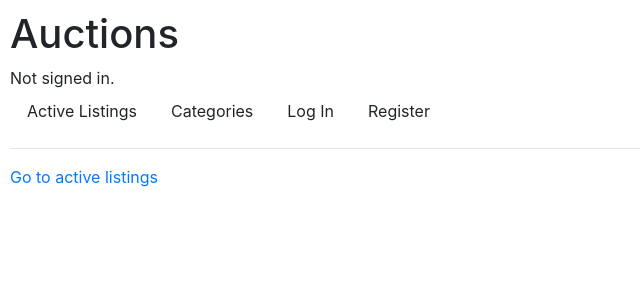
After one commit to svandermeulen/lecture_4_migrations, a Django app: page /category/1 in a window 1280 px wide. The commit adds this page. Shown: the top 300 px of the page, without its empty margins (0-640 px from the left). Run offline with Django 3.2, Linux system fonts and the light colour scheme; data that the repository does not hold is empty; some libraries are stand-ins or nearby versions.

Commit message:
Add option to filter on categories

```diff
--- a/commerce/auctions/forms.py
+++ b/commerce/auctions/forms.py
@@ -14,7 +14,7 @@ class NewListingForm(Form):
     title = CharField(label="title", initial="")
     description = CharField(widget=Textarea, label="description", initial="")
     starting_bid = DecimalField(label="starting_bid", initial=0.0, decimal_places=2)
-    category = CharField(label="category", initial="", required=False, empty_value="No Category Listed")
+    category = CharField(label="category", initial="", required=False, empty_value="No category listed")
     image_url = URLField(label="image_url", initial="", required=False)
 
 
--- a/commerce/auctions/models.py
+++ b/commerce/auctions/models.py
@@ -16,7 +16,7 @@ class AuctionListing(models.Model):
     title = models.CharField(max_length=64)
     description = models.CharField(max_length=255)
     starting_bid = models.FloatField()
-    category = models.CharField(max_length=64)
+    category = models.CharField(max_length=64, default="No category listed")
     image_url = models.CharField(max_length=255)
     active = models.BooleanField(default=True)
     date_creation = models.DateTimeField(auto_now_add=True)
--- /dev/null
+++ b/commerce/auctions/templates/auctions/category.html
@@ -0,0 +1,16 @@
+{% extends "auctions/layout.html" %}
+{% load show_listings %}
+
+{% block body %}
+    {% if listings %}
+        <h2>Active listings with category: </h2>
+        <p>
+            <b>{{ category }}</b>
+        </p>
+        <hr>
+        {% show_listings request listings watched %}
+    {% endif %}
+
+    <a href="{% url 'auctions:index' %}">Go to active listings</a>
+
+{% endblock %}
--- a/commerce/auctions/templates/auctions/layout.html
+++ b/commerce/auctions/templates/auctions/layout.html
@@ -28,6 +28,9 @@
 <ul class="nav">
     <li class="nav-item">
         <a class="nav-link btn btn-basic" href="{% url 'auctions:index' %}">Active Listings</a>
+    </li>
+    <li class="nav-item">
+        <a class="nav-link btn btn-basic" href="{% url 'auctions:categories' %}">Categories</a>
     </li>
     {% if user.is_authenticated %}
         <div class="dropdown show">
--- a/commerce/auctions/templates/auctions/listing.html
+++ b/commerce/auctions/templates/auctions/listing.html
@@ -7,10 +7,10 @@
 {% block body %}
 
     {% if not listing.active %}
-        <h2>Listing: {{ listing.title }}</h2>
+        <h2>{{ listing.title }}</h2>
         <span class="badge badge-pill badge-secondary">Closed</span>
     {% else %}
-        <h2>Listing: {{ listing.title }}</h2>
+        <h2>{{ listing.title }}</h2>
     {% endif %}
     <p><img src="{{ listing.image_url }}" alt="No image url provided" id="img_enlarged"></p>
     <p id="description">{{ listing.description }}</p>
--- a/commerce/auctions/urls.py
+++ b/commerce/auctions/urls.py
@@ -21,4 +21,6 @@ urlpatterns = [
     path("listing/<idtitle:listing_id>", views.listing_view, name="listing"),
     path("edit/<idtitle:listing_id>", views.edit_listing_view, name="edit"),
     path("close/<idtitle:listing_id>", views.change_listing_acitivty_view, name="open_close"),
+    path("categories", views.categories_view, name="categories"),
+    path("category/<category>", views.category_view, name="category")
 ]
--- a/commerce/auctions/views.py
+++ b/commerce/auctions/views.py
@@ -252,3 +252,26 @@ def place_bid(request, listing_id: int):
             return redirect("auctions:index")
 
     return redirect("auctions:listing", listing_id=listing.id)
+
+
+def categories_view(request):
+    categories_unique = AuctionListing.objects.filter(active=True).values_list("category").distinct()
+    categories_unique = [c[0] for c in categories_unique if
+                         c != AuctionListing._meta.get_field('category').get_default()]
+
+    categories_unique = {
+        c: len(AuctionListing.objects.filter(active=True, category=c)) for c in categories_unique
+    }
+
+    context = {
+        "categories": categories_unique
+    }
+
+    return render(request, "auctions/categories.html", context=context)
+
+
+def category_view(request, category: str):
+    listings = AuctionListing.objects.filter(category=category, active=True)
+    context = get_listings_context(request, listings=listings)
+    context.update({"category": category})
+    return render(request, "auctions/category.html", context=context)
```
Also changed, not shown: commerce/auctions/templates/auctions/categories.html (added, +23 -0 lines), commerce/auctions/migrations/0012_auto_20210212_1302.py (added).
